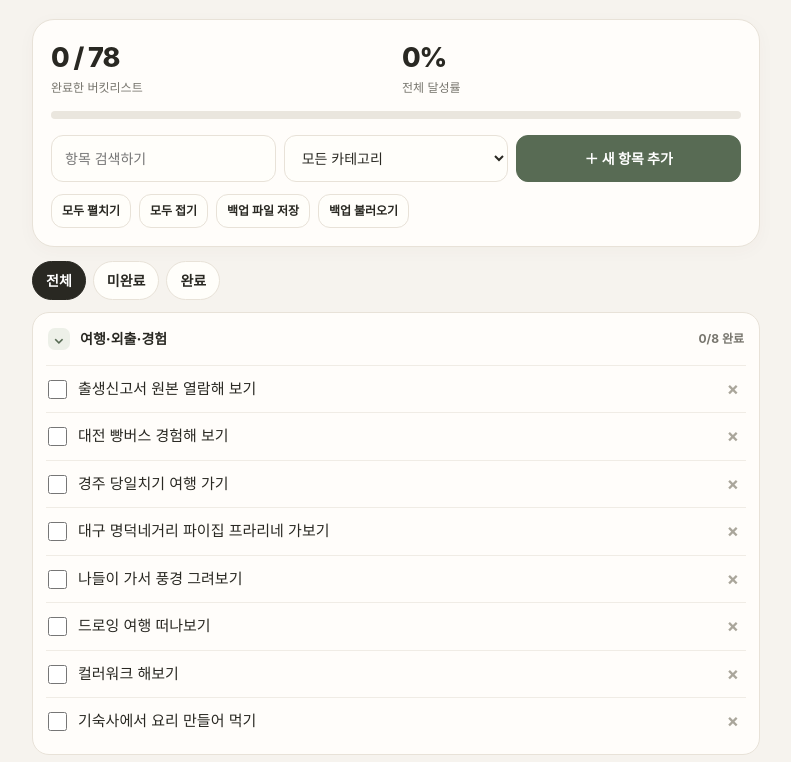
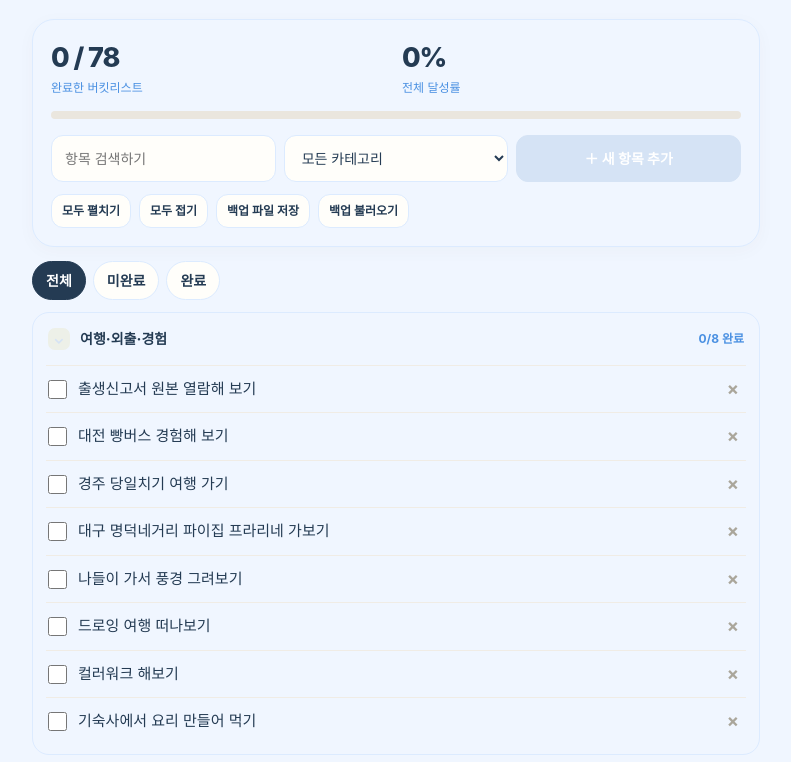
Before and after one commit to kimsujin0420/my-bucket-list, a plain HTML site: page index.html in a window 1280 px wide. Shown: the part 155-917 px from the top of the page, without its empty margins (244-1035 px from the left). Drawn offline with Linux system fonts and the light colour scheme.

Commit message:
Update index.html

```diff
--- a/index.html
+++ b/index.html
@@ -6,7 +6,7 @@
 <meta name="theme-color" content="#f6f3ee">
 <title>나의 버킷리스트</title>
 <style>
-:root{--bg:#f6f3ee;--card:#fffdfa;--ink:#292822;--muted:#77756d;--line:#e8e2d8;--accent:#586b54;--soft:#edf0e8;--gold:#d8b66a}
+:root{--bg:#F0F6FF;--card:##ffffff;--ink:#243B53;--muted:#4A90E2;--line:#DCEBFF;--accent:#D5E3F5;--soft:#edf0e8;--gold:#d8b66a}
 *{box-sizing:border-box}body{margin:0;background:var(--bg);color:var(--ink);font-family:-apple-system,BlinkMacSystemFont,"Apple SD Gothic Neo","Noto Sans KR",sans-serif;line-height:1.5}
 main{max-width:760px;margin:auto;padding:24px 16px calc(40px + env(safe-area-inset-bottom))}
 header{padding:18px 4px 22px}.eyebrow{font-size:12px;letter-spacing:.13em;color:var(--accent);font-weight:800}.heading{font-size:30px;line-height:1.2;margin:8px 0;font-weight:850;letter-spacing:-.04em}.subtitle{color:var(--muted);font-size:14px}
```
